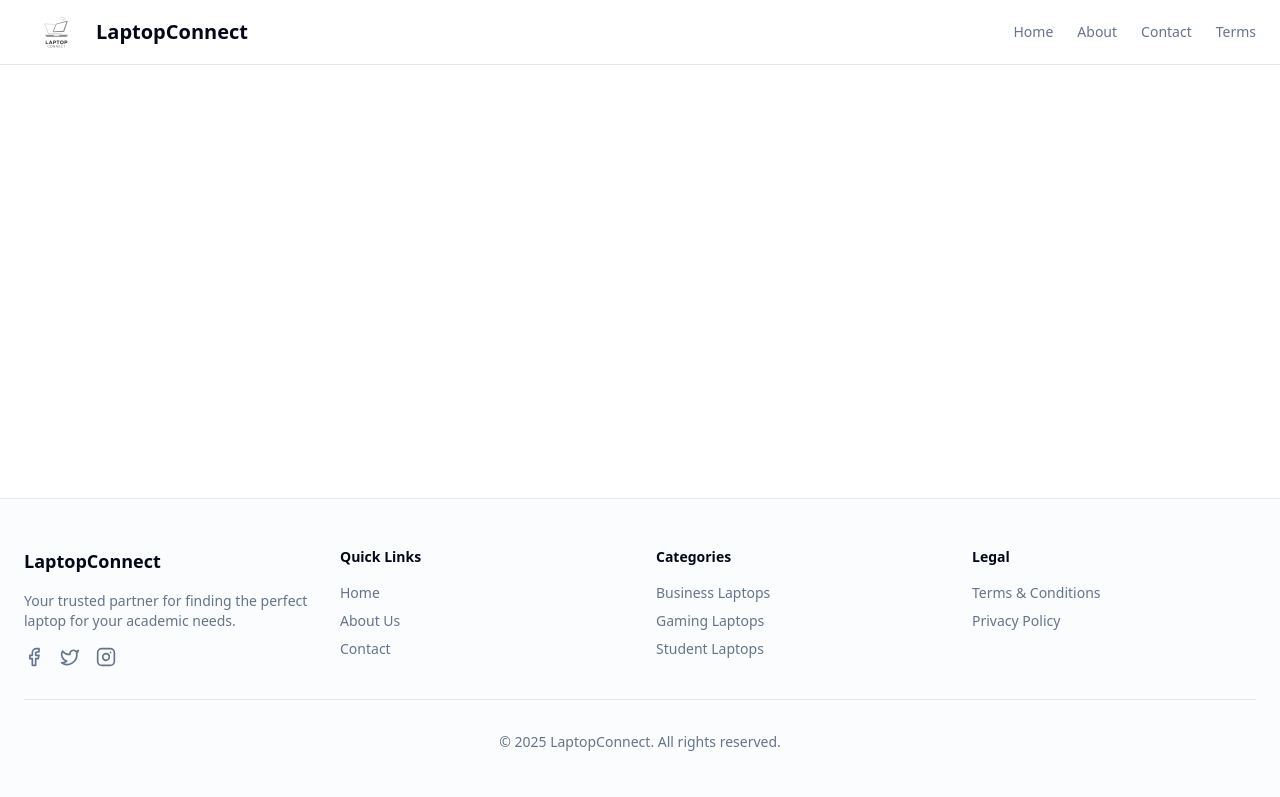
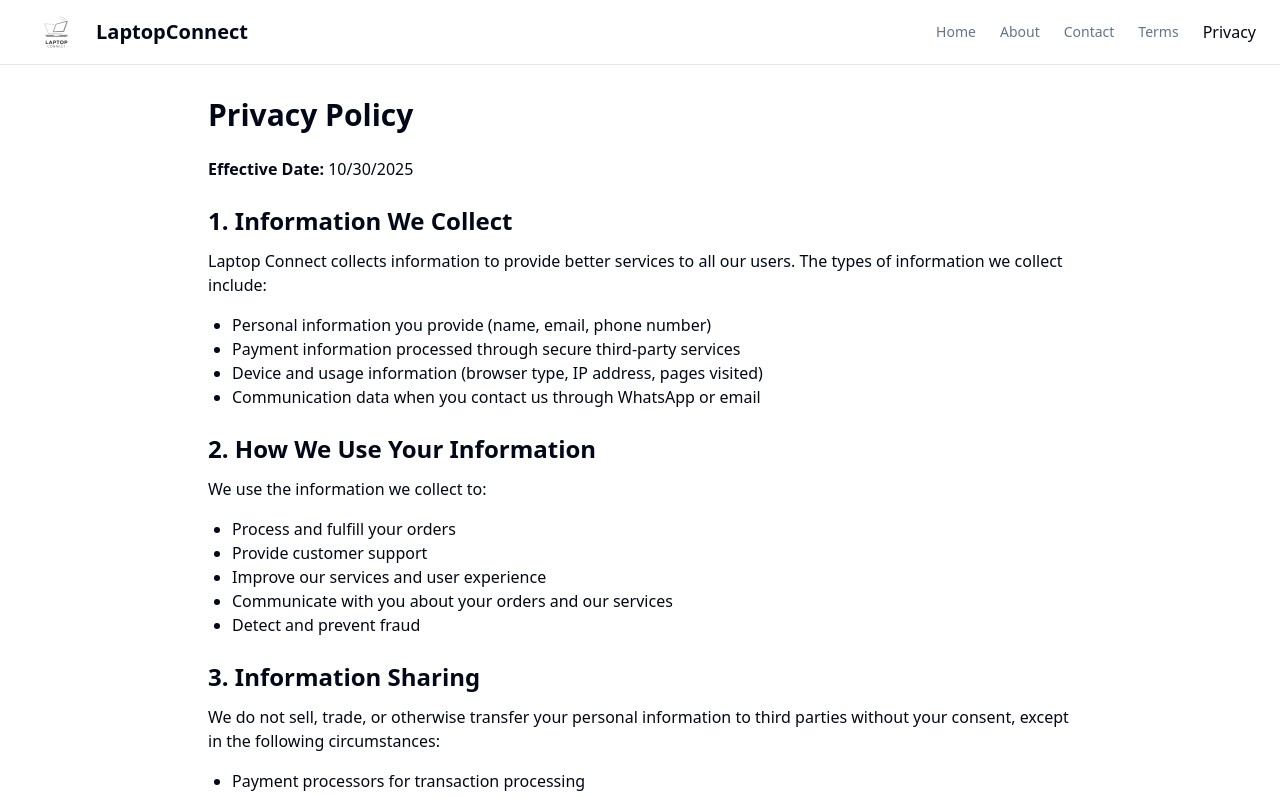
Before and after one commit to reubensonadat/laptop-connect, a React (Vite) app: page /privacy in a window 1280 px wide. Shown: the top 797 px of the page. Built offline with nearby package versions, Linux system fonts and the light colour scheme.

Commit message:
improved search filtering

```diff
--- /dev/null
+++ b/public/404.html
@@ -0,0 +1,53 @@
+<!DOCTYPE html>
+<html lang="en">
+<head>
+    <meta charset="UTF-8">
+    <meta name="viewport" content="width=device-width, initial-scale=1.0">
+    <title>Page Not Found - Laptop Connect</title>
+    <style>
+        body {
+            font-family: system-ui, -apple-system, BlinkMacSystemFont, 'Segoe UI', Roboto, sans-serif;
+            display: flex;
+            flex-direction: column;
+            align-items: center;
+            justify-content: center;
+            height: 100vh;
+            margin: 0;
+            color: #333;
+            background-color: #f8f9fa;
+        }
+        .container {
+            text-align: center;
+            max-width: 500px;
+            padding: 20px;
+        }
+        h1 {
+            font-size: 2.5rem;
+            margin-bottom: 1rem;
+        }
+        p {
+            font-size: 1.2rem;
+            margin-bottom: 2rem;
+        }
+        .btn {
+            display: inline-block;
+            background-color: #0f172a;
+            color: white;
+            padding: 10px 20px;
+            text-decoration: none;
+            border-radius: 4px;
+            font-weight: 500;
+        }
+        .btn:hover {
+            background-color: #1e293b;
+        }
+    </style>
+</head>
+<body>
+    <div class="container">
+        <h1>404 - Page Not Found</h1>
+        <p>The page you're looking for doesn't exist or has been moved.</p>
+        <a href="/" class="btn">Go to Homepage</a>
+    </div>
+</body>
+</html>
--- a/src/App.tsx
+++ b/src/App.tsx
@@ -7,6 +7,7 @@ import Home from './pages/Home';
 import About from './pages/About';
 import Contact from './pages/Contact';
 import TermsAndConditions from './pages/TermsAndConditions';
+import PrivacyPolicy from './pages/PrivacyPolicy';
 import './styles/globals.css';
 
 function App() {
@@ -20,6 +21,7 @@ function App() {
             <Route path="/about" element={<About />} />
             <Route path="/contact" element={<Contact />} />
             <Route path="/terms" element={<TermsAndConditions />} />
+            <Route path="/privacy" element={<PrivacyPolicy />} />
           </Routes>
         </main>
         <Footer />
--- a/src/components/Footer.tsx
+++ b/src/components/Footer.tsx
@@ -77,7 +77,7 @@ const Footer = () => {
                 </Link>
               </li>
               <li>
-                <a href="#" className="text-muted-foreground hover:text-primary transition-colors">
+                <a href="/privacy" className="text-muted-foreground hover:text-primary transition-colors">
                   Privacy Policy
                 </a>
               </li>
--- a/src/components/Navigation.tsx
+++ b/src/components/Navigation.tsx
@@ -63,6 +63,12 @@ const Navigation = () => {
           >
             Terms
           </Link>
+          <Link
+              to="/privacy"
+              className={`font-medium transition-colors hover:text-primary ${isActive('/privacy') ? 'text-primary' : 'text-muted-foreground'}`}
+            >
+              Privacy
+            </Link>
         </nav>
 
         {/* Mobile Menu Button */}
@@ -114,6 +120,12 @@ const Navigation = () => {
           >
             Terms
           </Link>
+          <Link
+              to="/privacy"
+              className={`font-medium transition-colors hover:text-primary ${isActive('/privacy') ? 'text-primary' : 'text-muted-foreground'}`}
+            >
+              Privacy
+            </Link>
           </nav>
         </div>
       )}
--- a/src/components/SearchFilter.tsx
+++ b/src/components/SearchFilter.tsx
@@ -13,10 +13,17 @@ const SearchFilter: React.FC<SearchFilterProps> = ({
   onFilterChange,
   onClearFilters
 }) => {
-  const brands = ['HP', 'Dell', 'Lenovo', 'Apple', 'ASUS', 'Acer', 'MSI', 'Microsoft'];
-  const ramOptions = ['4GB', '8GB', '16GB', '32GB'];
+  // Extract unique brands from your database
+  const brands = ['HP', 'Dell', 'Lenovo', 'Apple', 'Acer', 'Microsoft'];
+
+  // RAM options matching your database format
+  const ramOptions = ['4 GB','8 GB', '12 GB', '16 GB', '32 GB','64 GB/54 GB'];
+
+  // Storage options matching your database format
   const storageOptions = ['SSD', 'HDD'];
-  const conditionOptions = ['New', 'Used'];
+
+  // Condition options matching your database format
+  const conditionOptions = ['NEW', 'UK USED', 'LOCAL USED'];
 
   const handlePriceRangeChange = (index: number, value: number) => {
     const newPriceRange = [...filters.priceRange] as [number, number];
@@ -109,7 +116,7 @@ const SearchFilter: React.FC<SearchFilterProps> = ({
               <input
                 type="range"
                 min="0"
-                max="10000"
+                max="12000"
                 step="500"
                 value={filters.priceRange[0]}
                 onChange={(e) => handlePriceRangeChange(0, Number(e.target.value))}
@@ -121,7 +128,7 @@ const SearchFilter: React.FC<SearchFilterProps> = ({
               <input
                 type="range"
                 min="0"
-                max="10000"
+                max="12000"
                 step="500"
                 value={filters.priceRange[1]}
                 onChange={(e) => handlePriceRangeChange(1, Number(e.target.value))}
--- a/src/pages/Home.tsx
+++ b/src/pages/Home.tsx
@@ -18,7 +18,7 @@ const Home = () => {
     ram: '',
     storage: '',
     condition: '',
-    priceRange: [0, 10000],
+    priceRange: [0, 12000], // Increased max price
     searchTerm: ''
   });
 
@@ -40,7 +40,7 @@ const Home = () => {
 
   useEffect(() => {
     // Apply filters whenever they change
-    let result = laptops;
+    let result = [...laptops];
 
     // Filter by search term
     if (filters.searchTerm) {
@@ -48,7 +48,8 @@ const Home = () => {
       result = result.filter(laptop =>
         laptop.brand.toLowerCase().includes(searchLower) ||
         laptop.model.toLowerCase().includes(searchLower) ||
-        laptop.processor.toLowerCase().includes(searchLower)
+        laptop.processor.toLowerCase().includes(searchLower) ||
+        (laptop.description && laptop.description.toLowerCase().includes(searchLower))
       );
     }
 
@@ -57,17 +58,17 @@ const Home = () => {
       result = result.filter(laptop => laptop.brand === filters.brand);
     }
 
-    // Filter by RAM
+    // Filter by RAM - exact match
     if (filters.ram) {
       result = result.filter(laptop => laptop.ram === filters.ram);
     }
 
-    // Filter by storage type
+    // Filter by storage type - check if storage contains the selected type
     if (filters.storage) {
       result = result.filter(laptop => laptop.storage.includes(filters.storage));
     }
 
-    // Filter by condition
+    // Filter by condition - exact match
     if (filters.condition) {
       result = result.filter(laptop => laptop.condition === filters.condition);
     }
@@ -91,7 +92,7 @@ const Home = () => {
       ram: '',
       storage: '',
       condition: '',
-      priceRange: [0, 10000],
+      priceRange: [0, 12000], // Increased max price
       searchTerm: ''
     });
   };
--- /dev/null
+++ b/src/pages/PrivacyPolicy.tsx
@@ -0,0 +1,103 @@
+// src/pages/PrivacyPolicy.tsx
+import React from 'react';
+
+const PrivacyPolicy: React.FC = () => {
+  return (
+    <div className="container mx-auto px-4 py-8 max-w-4xl">
+      <h1 className="text-3xl font-bold mb-6">Privacy Policy</h1>
+
+      <div className="prose prose-lg max-w-none">
+        <p className="mb-4">
+          <strong>Effective Date:</strong> {new Date().toLocaleDateString()}
+        </p>
+
+        <h2 className="text-2xl font-semibold mt-6 mb-3">1. Information We Collect</h2>
+        <p className="mb-4">
+          Laptop Connect collects information to provide better services to all our users. The types of information we collect include:
+        </p>
+        <ul className="list-disc pl-6 mb-4">
+          <li>Personal information you provide (name, email, phone number)</li>
+          <li>Payment information processed through secure third-party services</li>
+          <li>Device and usage information (browser type, IP address, pages visited)</li>
+          <li>Communication data when you contact us through WhatsApp or email</li>
+        </ul>
+
+        <h2 className="text-2xl font-semibold mt-6 mb-3">2. How We Use Your Information</h2>
+        <p className="mb-4">
+          We use the information we collect to:
+        </p>
+        <ul className="list-disc pl-6 mb-4">
+          <li>Process and fulfill your orders</li>
+          <li>Provide customer support</li>
+          <li>Improve our services and user experience</li>
+          <li>Communicate with you about your orders and our services</li>
+          <li>Detect and prevent fraud</li>
+        </ul>
+
+        <h2 className="text-2xl font-semibold mt-6 mb-3">3. Information Sharing</h2>
+        <p className="mb-4">
+          We do not sell, trade, or otherwise transfer your personal information to third parties without your consent, except in the following circumstances:
+        </p>
+        <ul className="list-disc pl-6 mb-4">
+          <li>Payment processors for transaction processing</li>
+          <li>Service providers who assist in operating our business</li>
+          <li>When required by law or to protect our rights</li>
+        </ul>
+
+        <h2 className="text-2xl font-semibold mt-6 mb-3">4. Data Security</h2>
+        <p className="mb-4">
+          We implement appropriate security measures to protect your personal information against unauthorized access, alteration, disclosure, or destruction. However, no method of transmission over the internet is 100% secure.
+        </p>
+
+        <h2 className="text-2xl font-semibold mt-6 mb-3">5. Cookies and Tracking</h2>
+        <p className="mb-4">
+          Our website uses cookies to enhance your experience. Cookies are small files stored on your device that help us understand how you use our site. You can control cookie settings through your browser preferences.
+        </p>
+
+        <h2 className="text-2xl font-semibold mt-6 mb-3">6. Your Rights</h2>
+        <p className="mb-4">
+          You have the right to:
+        </p>
+        <ul className="list-disc pl-6 mb-4">
+          <li>Access your personal information</li>
+          <li>Correct inaccurate information</li>
+          <li>Request deletion of your personal information</li>
+          <li>Opt-out of marketing communications</li>
+        </ul>
+
+        <h2 className="text-2xl font-semibold mt-6 mb-3">7. Third-Party Services</h2>
+        <p className="mb-4">
+          Our website integrates with third-party services, including:
+        </p>
+        <ul className="list-disc pl-6 mb-4">
+          <li>Paystack for payment processing</li>
+          <li>WhatsApp for customer communication</li>
+        </ul>
+        <p className="mb-4">
+          These services have their own privacy policies, and we are not responsible for their data practices.
+        </p>
+
+        <h2 className="text-2xl font-semibold mt-6 mb-3">8. Children's Privacy</h2>
+        <p className="mb-4">
+          Our services are not intended for children under 18. We do not knowingly collect personal information from children under 18.
+        </p>
+
+        <h2 className="text-2xl font-semibold mt-6 mb-3">9. Changes to This Policy</h2>
+        <p className="mb-4">
+          We may update this privacy policy from time to time. We will notify you of any changes by posting the new policy on this page and updating the "Effective Date" at the top.
+        </p>
+
+        <h2 className="text-2xl font-semibold mt-6 mb-3">10. Contact Us</h2>
+        <p className="mb-4">
+          If you have any questions about this Privacy Policy, please contact us at:
+        </p>
+        <p className="mb-4">
+          Email: laptopconnect@gmail.com<br />
+          Phone: [+233 201 534 711]<br />
+        </p>
+      </div>
+    </div>
+  );
+};
+
+export default PrivacyPolicy;
```
Also changed, not shown: 1 other file (tests, documents, lock files or other folders).
